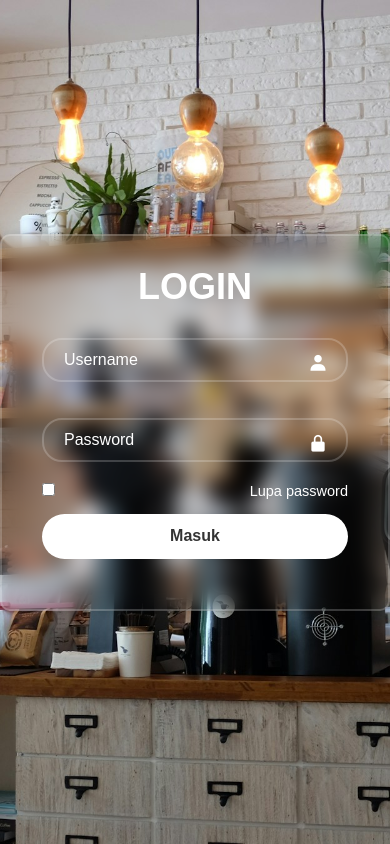
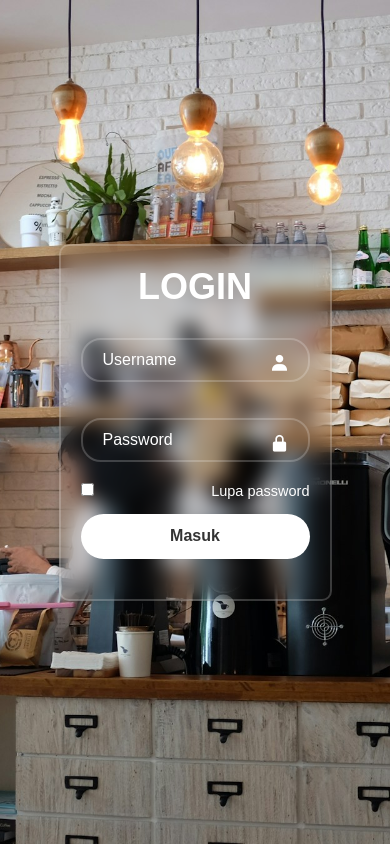
Before and after one commit to TeukuNeo/Coffee-web, a plain HTML site: page COFFEE DEV/index.html in a window 390 px wide. Drawn offline with nearby package versions, Linux system fonts and the light colour scheme.

Commit message:
Update index.html

```diff
--- a/COFFEE DEV/index.html
+++ b/COFFEE DEV/index.html
@@ -120,6 +120,12 @@
         .register-link p a:hover{
             text-decoration: underline;
         }
+        @media (max-width: 767px) {
+            .wrapper {
+              width: 70%;
+              padding: 20px;
+            }
+          }
     </style>
 </head>
 <body>
```
